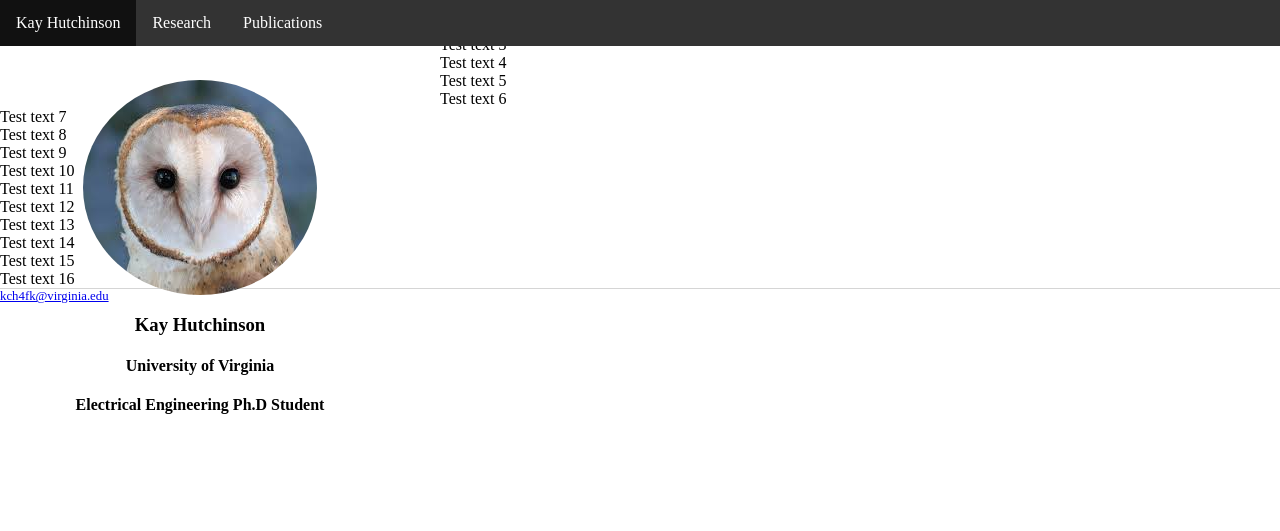
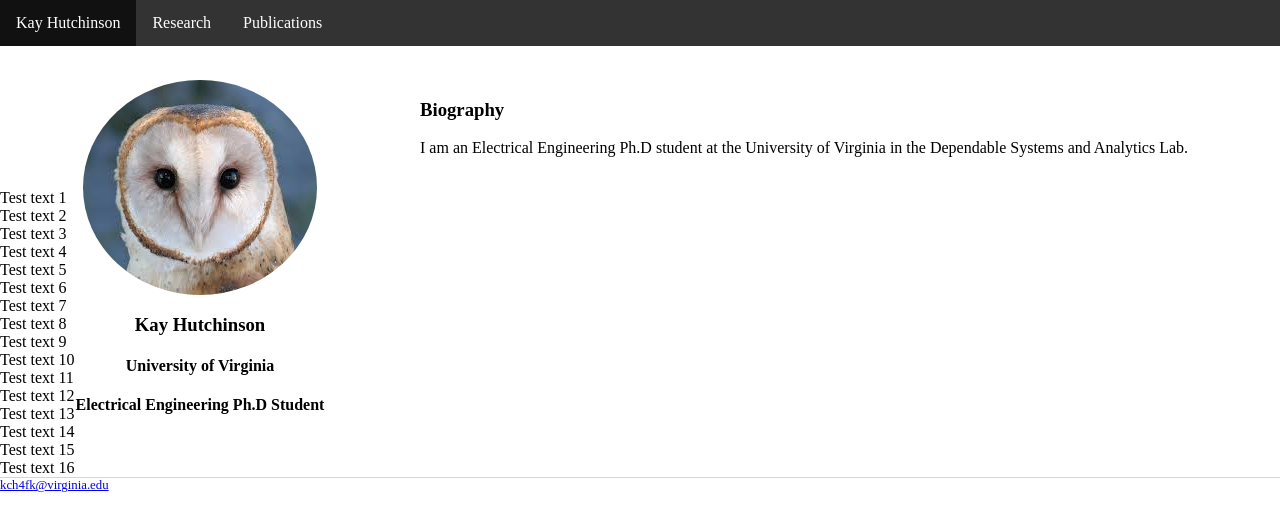
Before and after one commit to kch4fk/kch4fk.github.io, a Jekyll site: the page built from index.html, in a window 1280 px wide. Shown: the top 531 px of the page. Built offline with Jekyll 4.4.1, drawn with Linux system fonts in a browser that asks for light colours.

Commit message:
Update index.html

```diff
--- a/index.html
+++ b/index.html
@@ -12,7 +12,7 @@ title: Kay Hutchinson
 		<h4><center>Electrical Engineering Ph.D Student</center></h4>
 	</div>
 
-	<div class="column right"> <!-- style="background-color:#bbb;">->
+	<div class="column right"> <!-- style="background-color:#bbb;">-->
 		<h3>Biography</h3>
 		<p><center>I am an Electrical Engineering Ph.D student at the University of Virginia in the Dependable Systems and Analytics Lab.</center></p>
 	</div>
```
